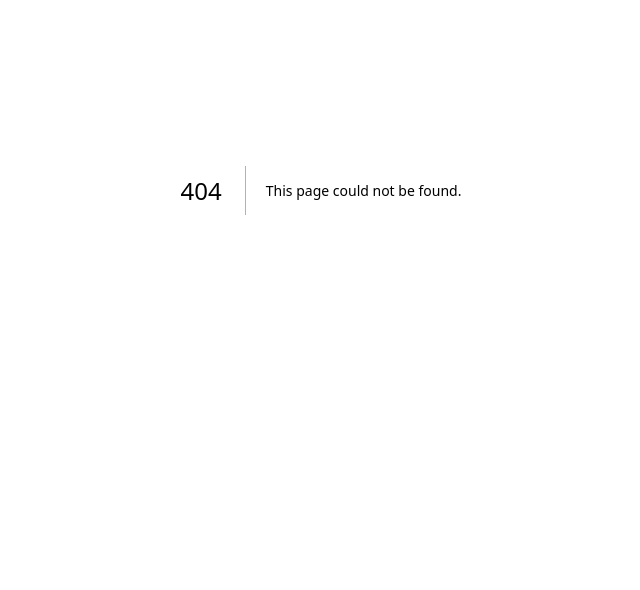
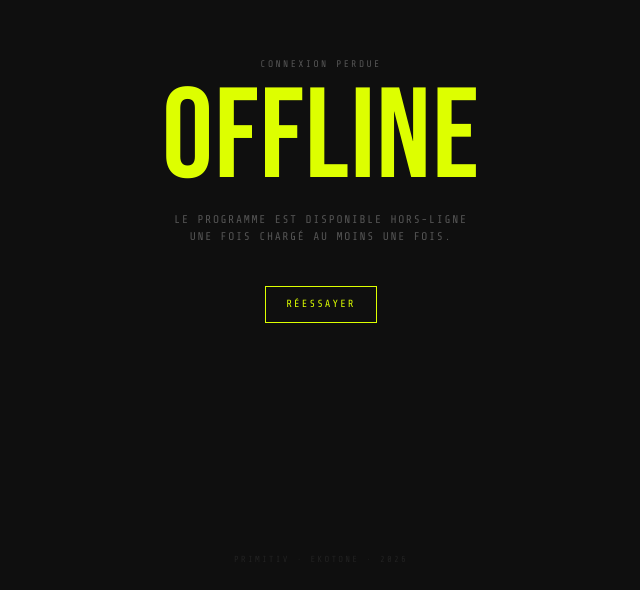
Before and after one commit to ValentinChion/primitiv-discord-bot, a Next.js app in the folder dashboard/: page /offline in a window 1280 px wide. Before the commit this address had no page. Shown: the part 210-800 px from the top of the page, without its empty margins (319-959 px from the left). Built offline with nearby package versions, Linux system fonts and the light colour scheme; a web font is replaced by a local one.

Commit message:
feat(pwa): add offline fallback page

```diff
--- /dev/null
+++ b/dashboard/app/offline/page.tsx
@@ -0,0 +1,24 @@
+export default function OfflinePage() {
+  return (
+    <div className="min-h-svh bg-[#0F0F0F] text-[#DDFF00] flex flex-col items-center justify-center px-5 antialiased">
+      <p className="font-mono-share text-[0.6rem] tracking-[0.25em] uppercase text-[#555] mb-3">
+        Connexion perdue
+      </p>
+      <h1 className="font-bebas text-[clamp(4rem,20vw,8rem)] leading-[0.88] tracking-[0.01em]">
+        OFFLINE
+      </h1>
+      <p className="font-mono-share text-[0.7rem] tracking-[0.15em] uppercase text-[#555] mt-4 text-center max-w-xs">
+        Le programme est disponible hors-ligne une fois chargé au moins une fois.
+      </p>
+      <a
+        href="/schedule"
+        className="mt-10 font-mono-share text-[0.65rem] tracking-[0.2em] uppercase border border-[#DDFF00] text-[#DDFF00] px-5 py-2.5"
+      >
+        Réessayer
+      </a>
+      <footer className="absolute bottom-6 font-mono-share text-[0.55rem] tracking-[0.25em] text-[#222] uppercase">
+        PRIMITIV · EKOTONE · 2026
+      </footer>
+    </div>
+  );
+}
```
